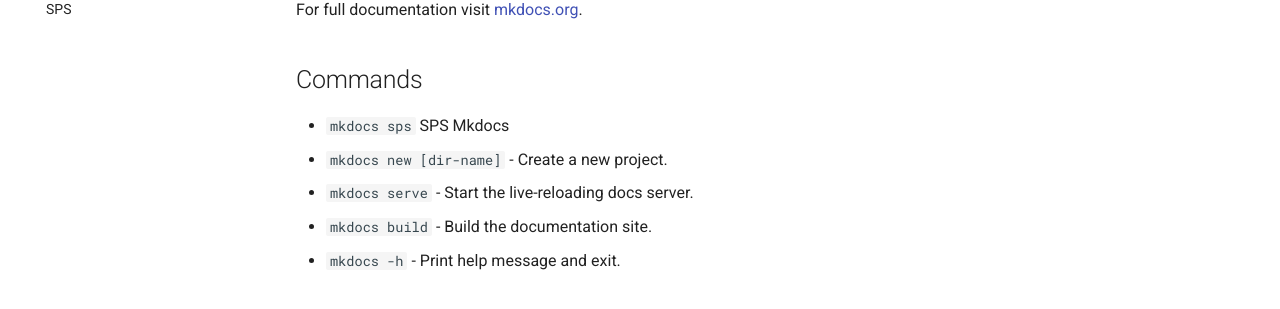
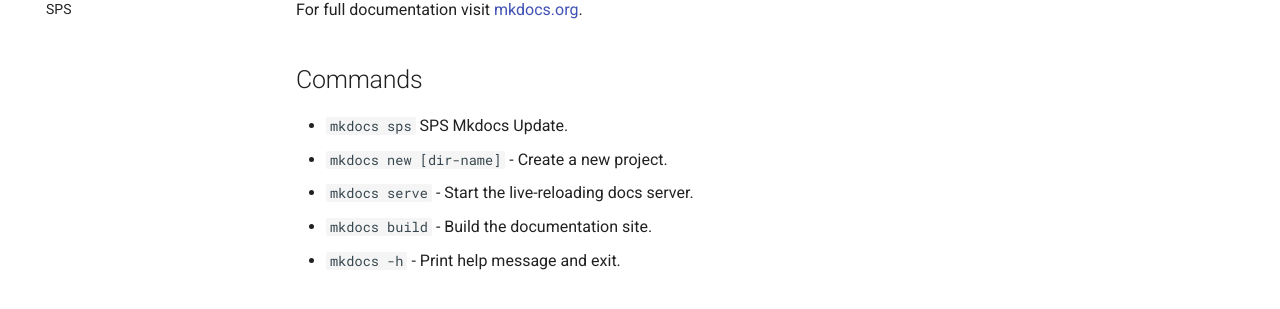
Before and after one commit to test-org-123fdfsd/test-sam-cicd, an MkDocs documentation site: the page built from docs/index.md, in a window 1280 px wide. Shown: the part 183-492 px from the top of the page. Built offline with MkDocs 1.6.1 and Material for MkDocs 9.7.7, drawn with Linux system fonts in a browser that asks for light colours.

Commit message:
Se actualiza archivo para Github pages

```diff
--- a/docs/index.md
+++ b/docs/index.md
@@ -3,7 +3,7 @@
 For full documentation visit [mkdocs.org](https://www.mkdocs.org).
 
 ## Commands
-* `mkdocs sps` SPS Mkdocs
+* `mkdocs sps` SPS Mkdocs Update.
 * `mkdocs new [dir-name]` - Create a new project.
 * `mkdocs serve` - Start the live-reloading docs server.
 * `mkdocs build` - Build the documentation site.
```
